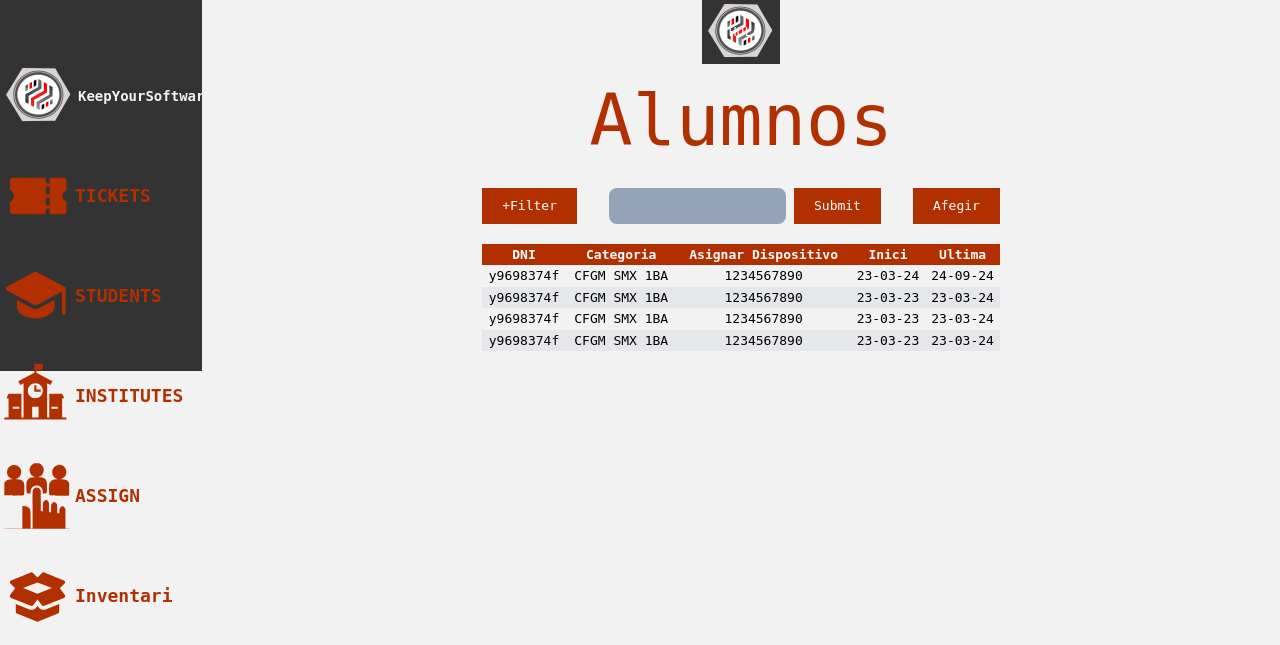
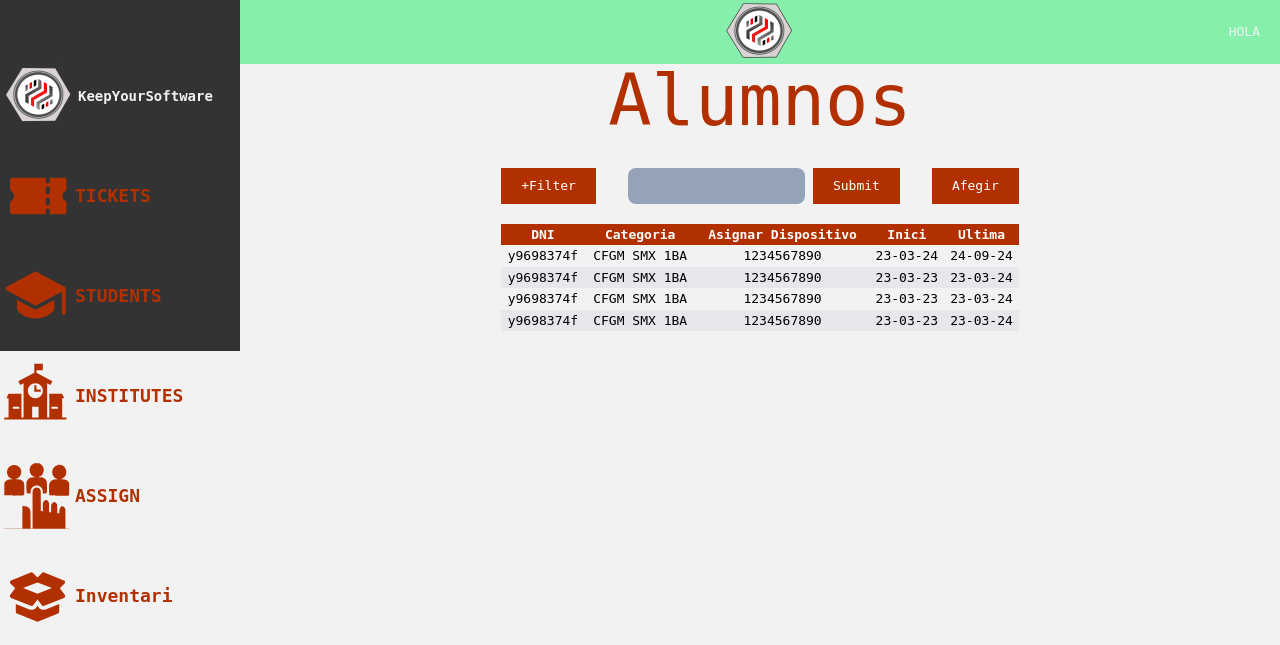
Before and after one commit to iansi0/DAW_Project, a CodeIgniter 4 app: template ControlReparacions/app/Views/student.php in a window 1280 px wide. Shown: the top 645 px of the page. Run offline with PHP 8.4 and a stand-in for CodeIgniter, Linux system fonts and the light colour scheme; the template is opened without the code that fills it, so the values that code supplies are empty; some libraries are stand-ins or nearby versions.

Commit message:
fix: navbar respondive and header fixed

```diff
--- a/ControlReparacions/app/Views/layouts/master.php
+++ b/ControlReparacions/app/Views/layouts/master.php
@@ -23,8 +23,7 @@ $name = 'HOLA';
 </style>
 
 <body class=" flex bg-secundario">
-    <div class="bg-terciario-1 text-primario relative text-lg w-20  overflow-hidden transition-all ease-in duration-300 hover:w-60 ">
-
+    <div class="bg-terciario-1 text-primario relative text-lg min-w-20 h-auto  overflow-hidden transition-all ease-in duration-300 hover:min-w-60 ">
         <nav id="Sidebar" class="flex flex-col gap-9 py-16  w-[70px]  fixed overflow-hidden transition-all ease-in duration-300 hover:w-60 ">
             <div class=" w-20 h-16  flex items-center text-sm text-secundario ">
                 <!-- Imagen ticket-->
@@ -142,18 +141,16 @@ $name = 'HOLA';
                 <b>LogOut</b>
             </a>
         </nav>
-
     </div>
 
     <main id="tickets" class="w-full  text-center  justify-items-center items-center">
 
-        <header class=" bg-terciario-1 text-secundario h-16 flex items-center relative justify-center   ">
-            <img src="/assets/img/logo.png" alt="Logo">
-            <h1 class=" absolute right-0 mr-5"><?= $name ?></h1>
-
+        <header class=" fixed w-[-webkit-fill-available]  bg-terciario-1 bg-green-300 text-secundario  h-16 flex items-center  justify-center  ">
+                <img src="/assets/img/logo.png" alt="Logo">
+                <h1 class=" absolute right-0 mr-5  "><?= $name ?></h1>
         </header>
 
-        <article class="p-5">
+        <article class="p-5 pt-16">
             <?= $this->renderSection('content') ?>
         </article>
     </main>
```
Also changed, not shown: ControlReparacions/public/assets/css/styles.css.
